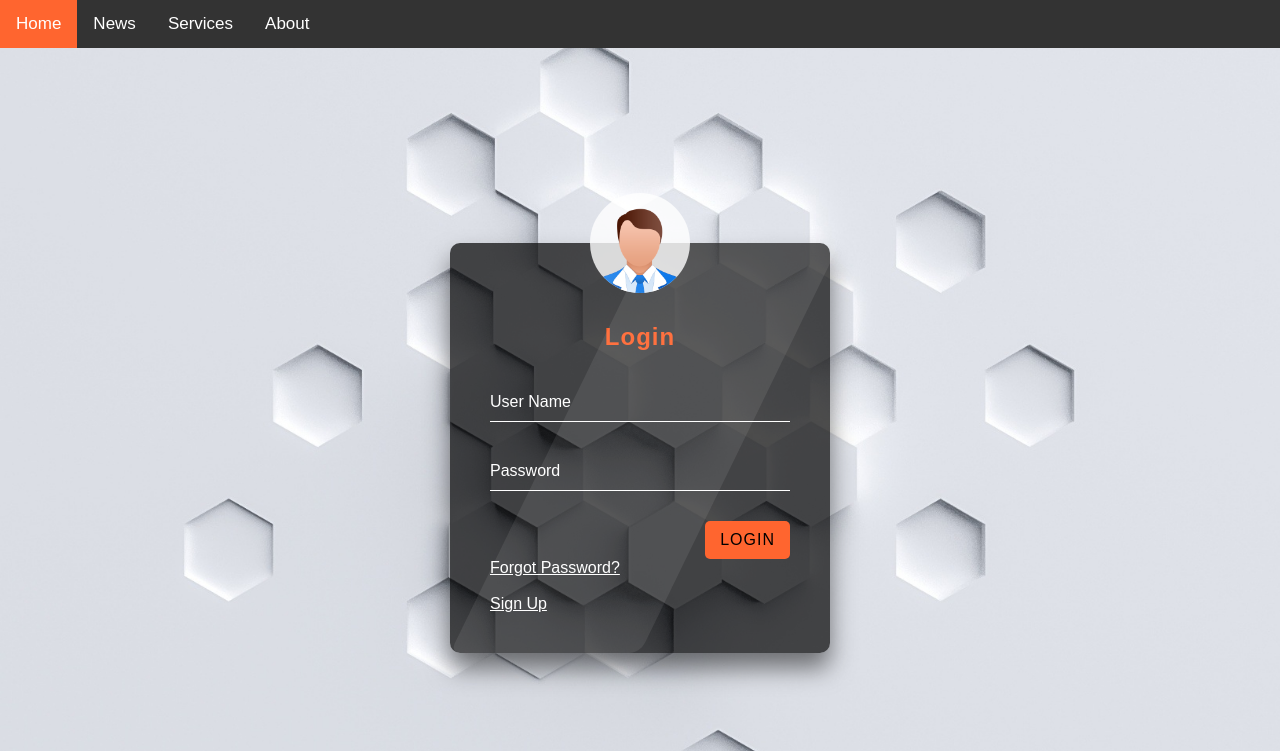
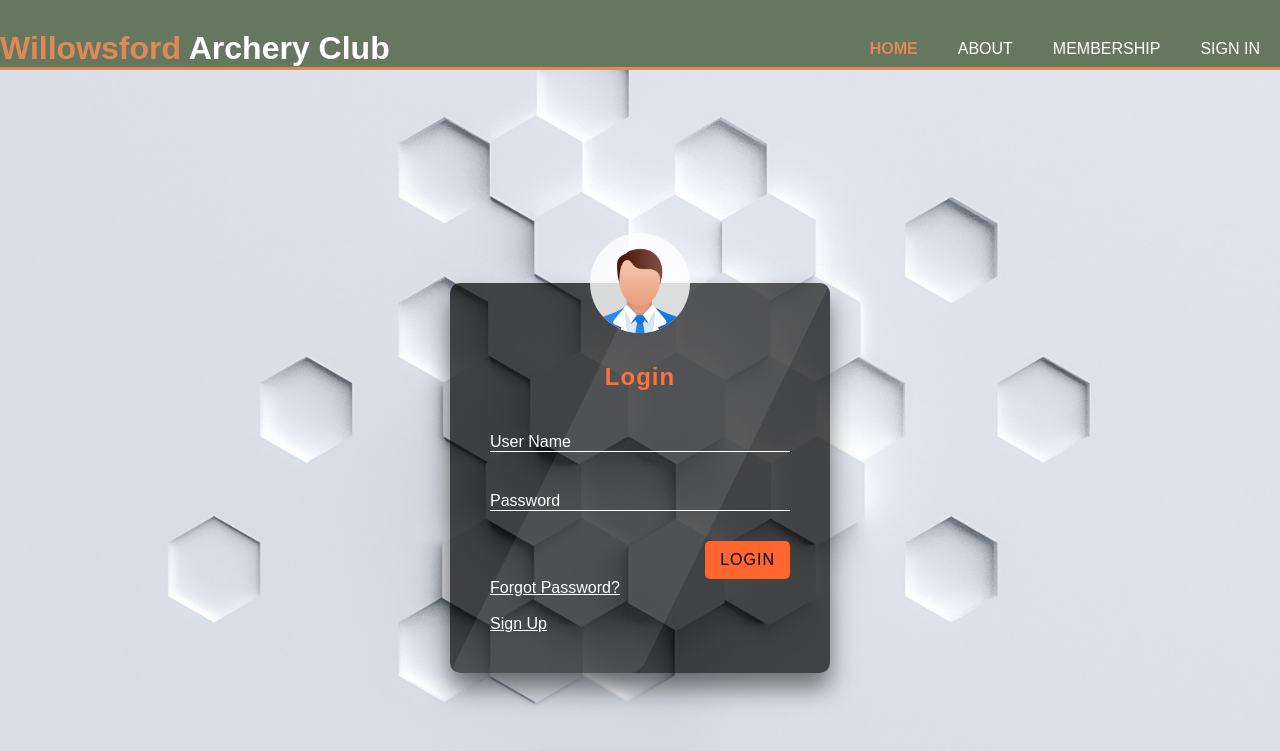
Before and after one commit to rgooney/WillowsfordProd, a Django app: page /member/signIn in a window 1280 px wide. Shown: the top 751 px of the page. Run offline with Django 4.2, Linux system fonts and the light colour scheme.

Commit message:
Updated nav bar to sign in form

```diff
--- a/Willowsford/static/signInCSS.css
+++ b/Willowsford/static/signInCSS.css
@@ -3,6 +3,53 @@
     padding: 0;
     box-sizing: border-box;
   }
+
+      /* Header **/
+    header{
+      background:#667760;
+      color:#ffffff;
+      padding-top:30px;
+      min-height:70px;
+      border-bottom:#e08955 3px solid;
+    }
+
+    header a{
+      color:#ffffff;
+      text-decoration:none;
+      text-transform: uppercase;
+      font-size:16px;
+    }
+
+    header li{
+      float:left;
+      display:inline;
+      padding: 0 20px 0 20px;
+    }
+
+    header #branding{
+      float:left;
+    }
+
+    header #branding h1{
+      margin:0;
+    }
+
+    header nav{
+      float:right;
+      margin-top:10px;
+      margin-bottom: 20px;
+    }
+
+    header .highlight, header .current a{
+      color:#e08955;
+      font-weight:bold;
+    }
+
+    header a:hover{
+      color:#cccccc;
+      font-weight:bold;
+    }
+
   body {
     background: url('img/bg.jpg') no-repeat center;
     background-size: cover;
@@ -57,7 +104,7 @@
   }
   .form .input-group input {
     width: 100%;
-    padding: 10px 0;
+    padding: 5px 0;
     font-size: 1rem;
     letter-spacing: 1px;
     margin-bottom: 30px;
--- a/Willowsford/templates/MemberManagement/signIn.html
+++ b/Willowsford/templates/MemberManagement/signIn.html
@@ -7,19 +7,25 @@
   <meta http-equiv="X-UA-Compatible" content="ie=edge">
   <link rel="stylesheet" href="{% static 'signInCSS.css' %}">
 
-  <title>Login Form Demo</title>
+  <title>WAC Sign In</title>
 </head>
 <body>
 
-  <div class="topnav" id="myTopnav">
-    <a href="{% url 'index' %}" class="active">Home</a>
-    <a href="#news">News</a>
-    <a href="{% url 'services' %}">Services</a>
-    <a href="{% url 'about' %}">About</a>
-    <a href="javascript:void(0);" class="icon" onclick="myFunction()">
-      <i class="fa fa-bars"></i>
-    </a>
-  </div>
+   <header>
+      <div class="container">
+        <div id="branding">
+          <h1><span class="highlight">Willowsford</span> Archery Club</h1>
+        </div>
+        <nav>
+          <ul>
+            <li class="current"><a href="{% url 'index' %}">Home</a></li>
+            <li><a href="{% url 'about' %}">About</a></li>
+            <li><a href="{% url 'services' %}">Membership</a></li>
+            <li><a href="{% url 'signIn' %}">Sign In</a></li>
+          </ul>
+        </nav>
+      </div>
+    </header>
 
   <div class="login-wrapper">
     <form action="" class="form">
```
